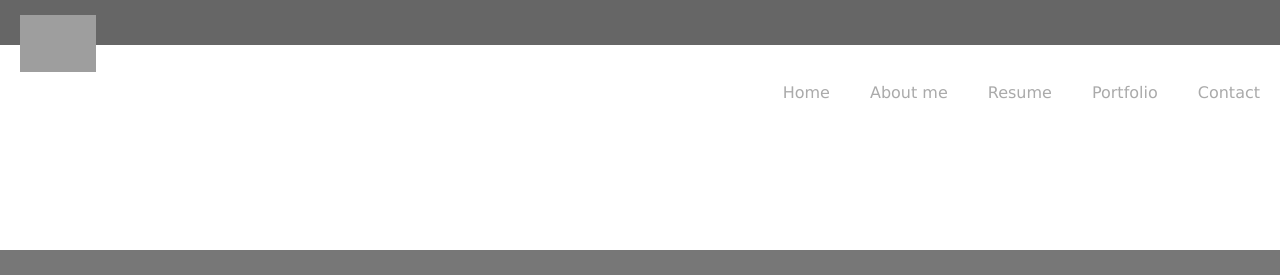
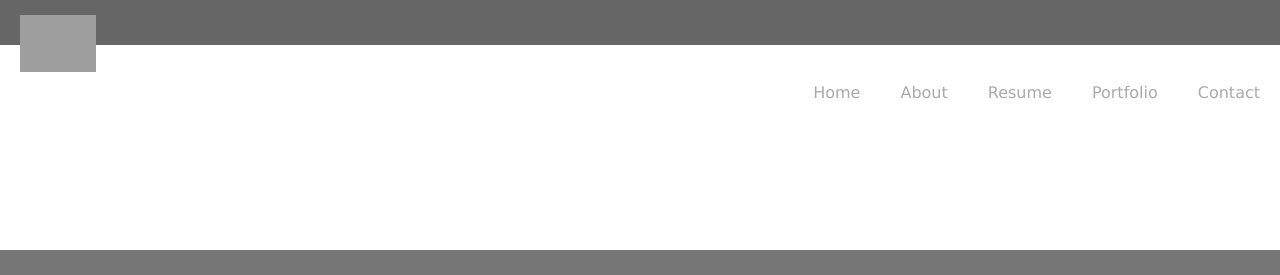
Before and after one commit to emeriwether/emeriwether.github.io, a Jekyll site: the page built from index.html, in a window 1280 px wide. Shown: the top 275 px of the page. Built offline with Jekyll 4.4.1, drawn with Linux system fonts in a browser that asks for light colours; grey boxes are pictures that could not be loaded.

```diff
--- a/_layouts/default.html
+++ b/_layouts/default.html
@@ -18,7 +18,7 @@
                     <li id="topNavContact"><a href="/contact.html" title="Contact">Contact</a></li>
                     <li id="topNavPortfolio"><a href="/portfolio.html" title="Portfolio">Portfolio</a></li>
                     <li id="topNavResume"><a href="/resume.html" title="Resume">Resume</a></li>
-                    <li id="topNavAbout"><a href="/about.html" title="About me">About me</a></li>
+                    <li id="topNavAbout"><a href="/about.html" title="About">About</a></li>
                     <li id="topNavHome"><a href="/index.html" title="Home">Home</a></li>
 
                 </ul>
```
